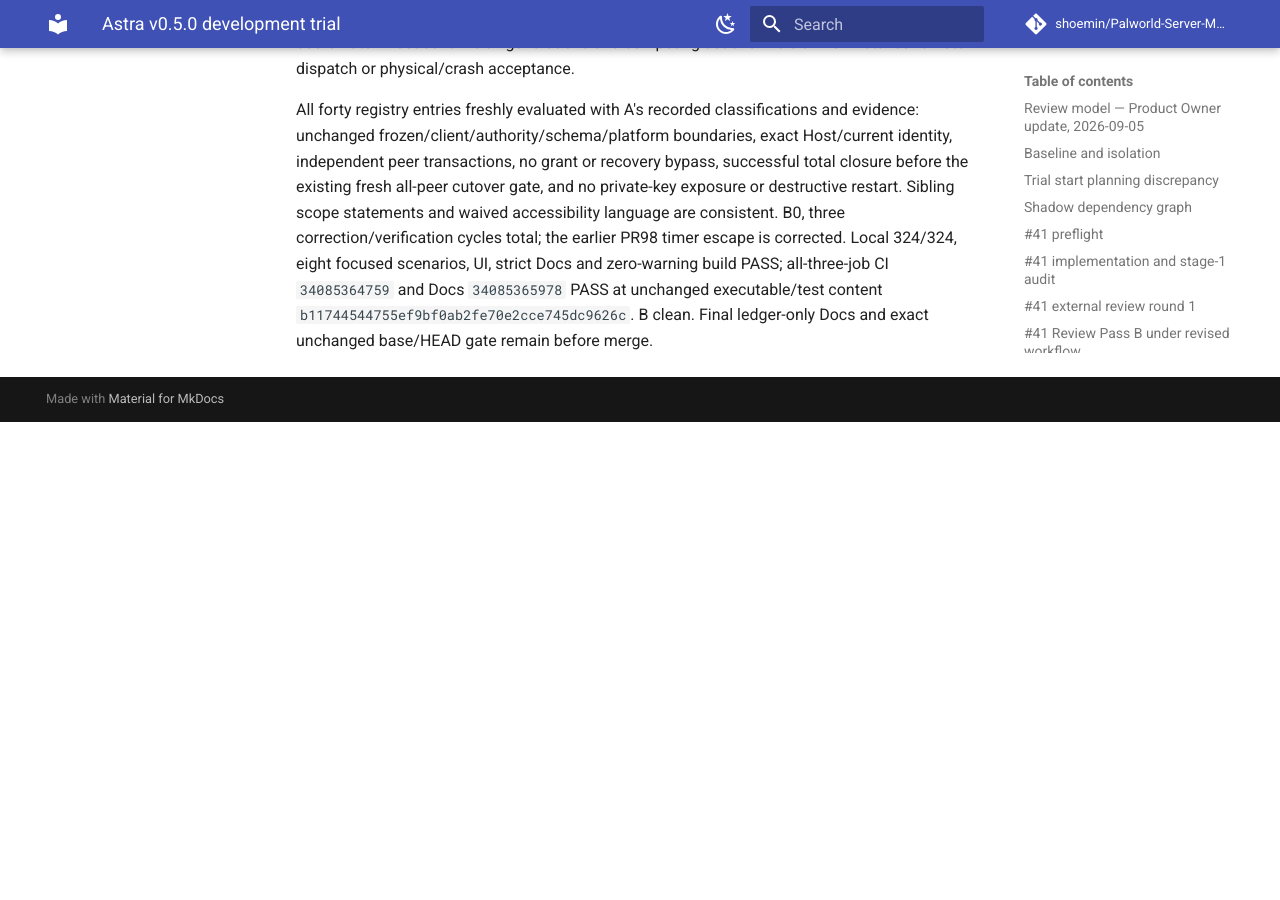
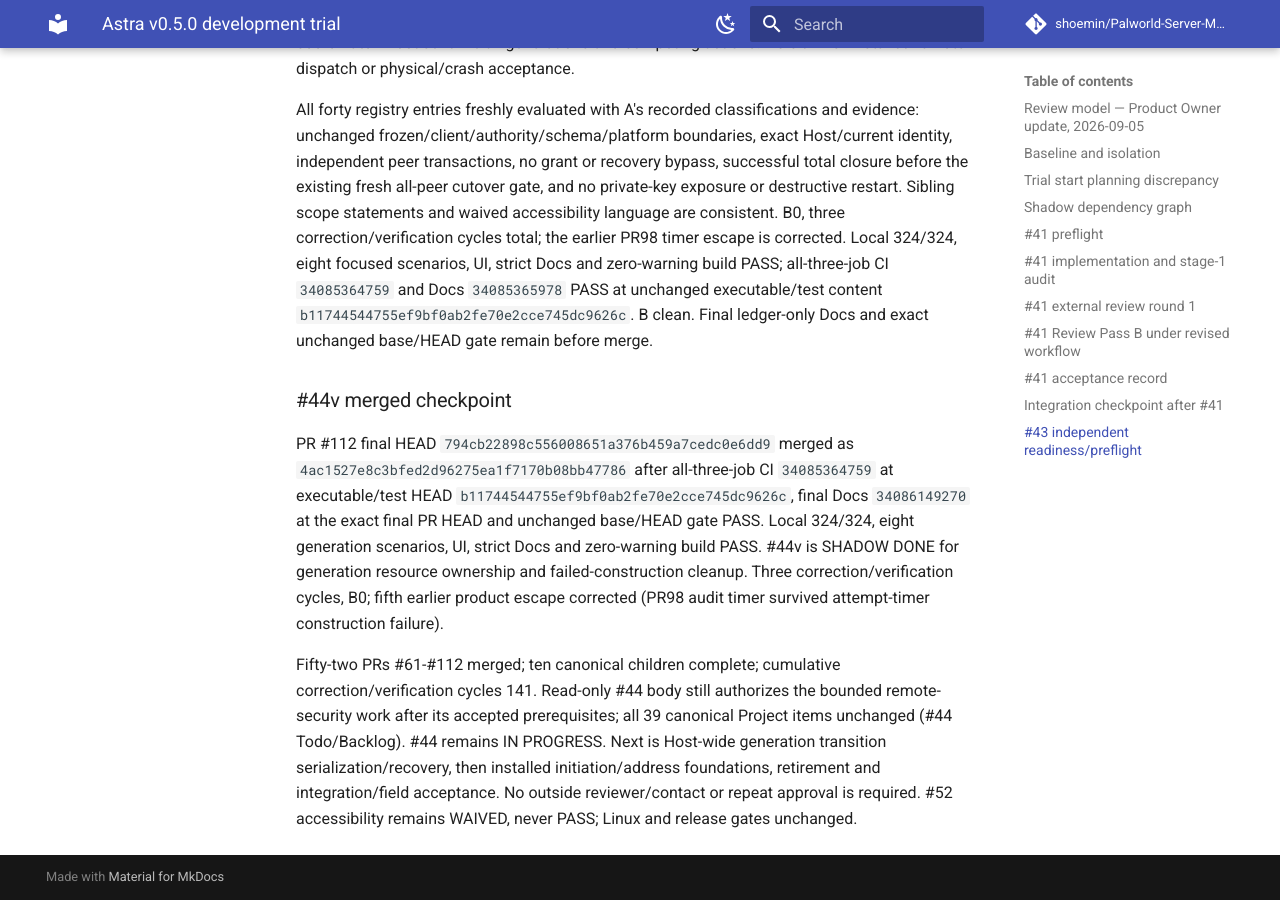
Before and after one commit to shoemin/Palworld-Server-Manager, an MkDocs documentation site: the page built from docs/experiments/astra-v0.5.0-trial.md, in a window 1280 px wide and 900 px high, scrolled down 204606 px. Built offline with MkDocs 1.6.1 and Material for MkDocs 9.7.7, drawn with Linux system fonts in a browser that asks for light colours; comment, search, counter and statistics services are not loaded; before the commit the page ends 205028 px from its top, so only the background shows below that; part of the change alters nothing that is shown.

Commit message:
docs: checkpoint accepted generation ownership unit

```diff
--- a/docs/experiments/astra-v0.5.0-trial.md
+++ b/docs/experiments/astra-v0.5.0-trial.md
@@ -2197,3 +2197,10 @@ Exact executable/test HEAD `b11744544755ef9bf0ab2fe70e2cce745dc9626c`: CI `34085
 Fresh review of PR #112 exact HEAD `68ae48efbc0246500b489cea6734c088ce9e4ca0`, unchanged base `2572afe2bab8e26ad751d06b81e1d46801028e8e`: all thirteen changed files and affected startup, native certificate borrowing, pre-TLS lifetime, cancellation/finally, pairing timer ownership and cutover/publication paths reread. The start-finished barrier prevents disposal while listener startup owns the key; closed admission cannot race into untracked work; every stop begins even when cancellation callbacks fail; failed audit cleanup permanently refuses the handoff. Constructor failure closes the already-created timer, with the failing-before/passing-after regression retained. Only this generation's completed closure is proved; the next Host-wide coordinator must serialize all generations and competing actions. No claim of installed remote dispatch or physical/crash acceptance.
 
 All forty registry entries freshly evaluated with A's recorded classifications and evidence: unchanged frozen/client/authority/schema/platform boundaries, exact Host/current identity, independent peer transactions, no grant or recovery bypass, successful total closure before the existing fresh all-peer cutover gate, and no private-key exposure or destructive restart. Sibling scope statements and waived accessibility language are consistent. B0, three correction/verification cycles total; the earlier PR98 timer escape is corrected. Local 324/324, eight focused scenarios, UI, strict Docs and zero-warning build PASS; all-three-job CI `34085364759` and Docs `34085365978` PASS at unchanged executable/test content `b11744544755ef9bf0ab2fe70e2cce745dc9626c`. B clean. Final ledger-only Docs and exact unchanged base/HEAD gate remain before merge.
+
+
+### #44v merged checkpoint
+
+PR #112 final HEAD `794cb22898c556008651a376b459a7cedc0e6dd9` merged as `4ac1527e8c3bfed2d96275ea1f7170b08bb47786` after all-three-job CI `34085364759` at executable/test HEAD `b11744544755ef9bf0ab2fe70e2cce745dc9626c`, final Docs `34086149270` at the exact final PR HEAD and unchanged base/HEAD gate PASS. Local 324/324, eight generation scenarios, UI, strict Docs and zero-warning build PASS. #44v is SHADOW DONE for generation resource ownership and failed-construction cleanup. Three correction/verification cycles, B0; fifth earlier product escape corrected (PR98 audit timer survived attempt-timer construction failure).
+
+Fifty-two PRs #61-#112 merged; ten canonical children complete; cumulative correction/verification cycles 141. Read-only #44 body still authorizes the bounded remote-security work after its accepted prerequisites; all 39 canonical Project items unchanged (#44 Todo/Backlog). #44 remains IN PROGRESS. Next is Host-wide generation transition serialization/recovery, then installed initiation/address foundations, retirement and integration/field acceptance. No outside reviewer/contact or repeat approval is required. #52 accessibility remains WAIVED, never PASS; Linux and release gates unchanged.
```
